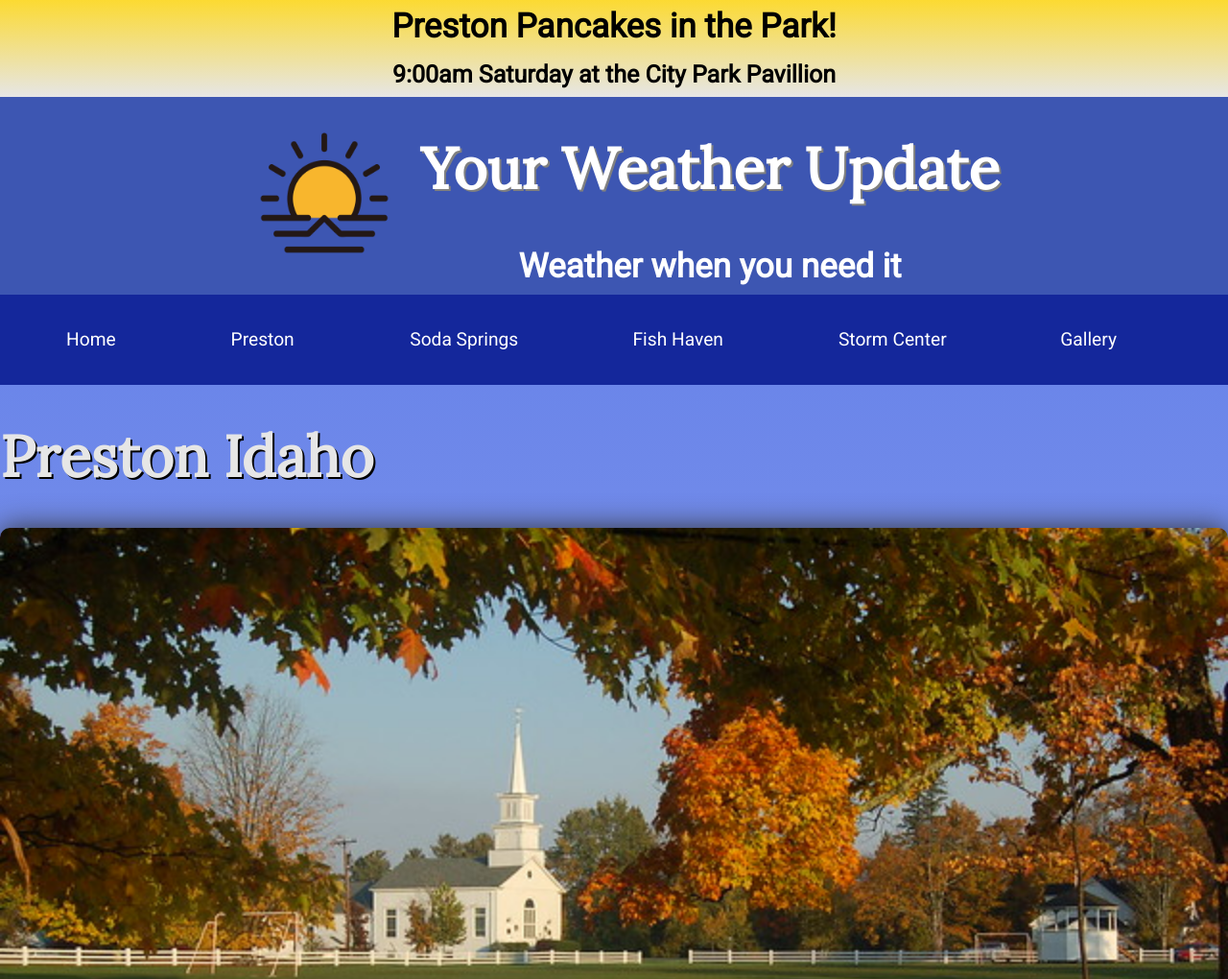
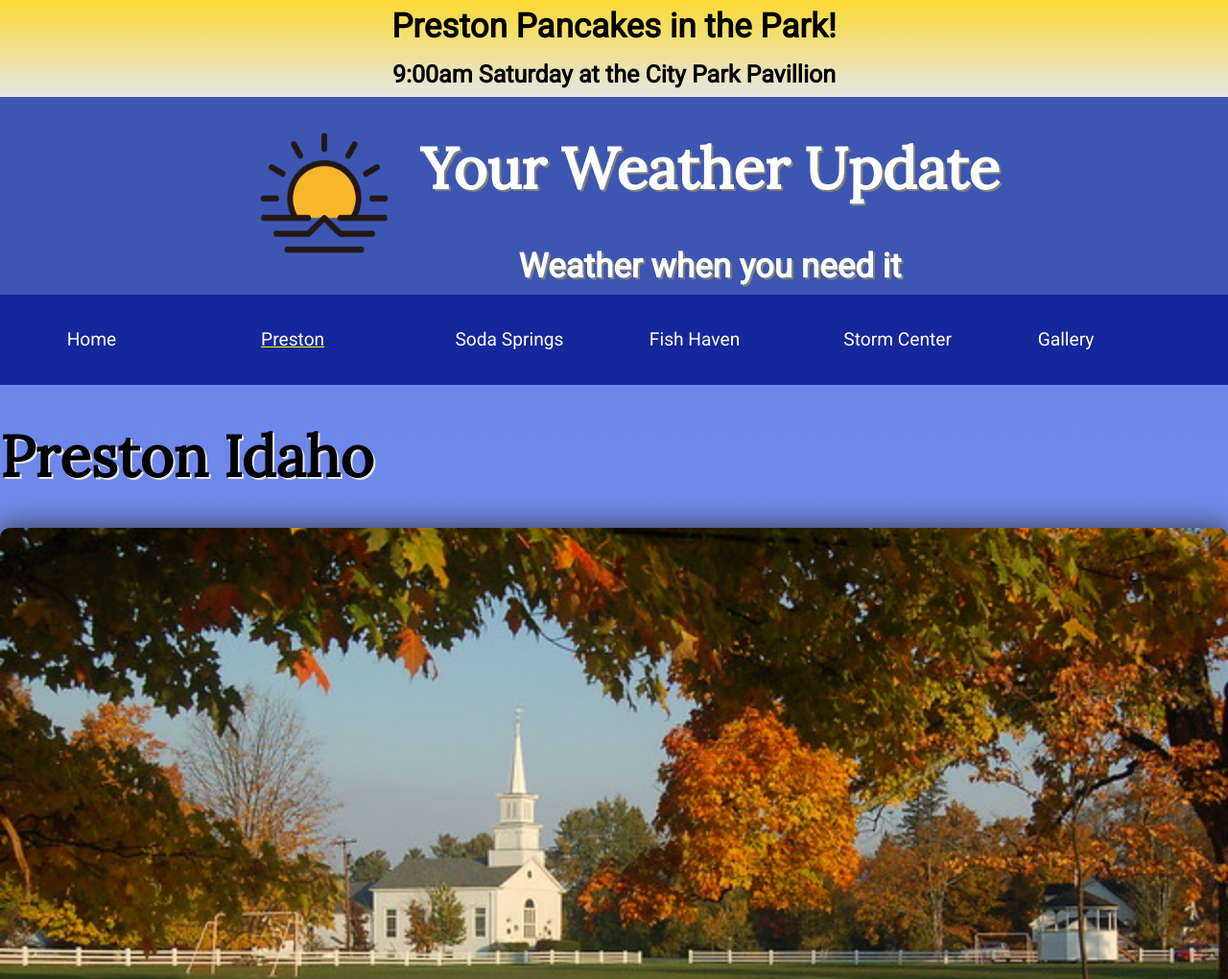
Before and after one commit to CodyMeredith/codymeredith.github.io, a plain HTML site: page weather/preston.html in a window 1280 px wide. Shown: the top 1020 px of the page at 96% size. Drawn offline with Linux system fonts and the light colour scheme; files whose address does not match are found by name.

Commit message:
Updated the .active class

```diff
--- a/weather/css/large.css
+++ b/weather/css/large.css
@@ -31,13 +31,10 @@
 
     nav ul li {
         display: flex;
-        flex: 1 1 auto;
+        flex: 1 1;
     }
 
-    nav ul li a:active {
-        color: yellow;
-        text-decoration: underline;
-    }
+
 
     header img {
         width: 200px;
--- a/weather/css/small.css
+++ b/weather/css/small.css
@@ -11,14 +11,14 @@
     }
 
     main h1 {
-        color: #e6e6e6;
-        text-shadow: 2px 2px rgb(0, 0, 0);
+        color: #000000;
+        text-shadow: 2px 2px #e6e6e6;
     }
 
     h1 {
         font-family: 'Lora', serif;
         font-size: 30px;
-        text-shadow: 2px 2px rgb(0, 0, 0);
+        text-shadow: 2px 2px gray;
     }
 
     h2 {
@@ -26,6 +26,10 @@
         text-align: center;
         margin: 0;
         padding: .5rem 0;
+    }
+
+    header h2 {
+        text-shadow: 2px 2px gray;
     }
 
     h3 {
@@ -81,7 +85,6 @@
         background-color: #3D56B2;
         text-align: center;
         color: white;
-
     }
 
     nav {
@@ -119,6 +122,11 @@
         background-color: #E6E6E6;
         color: #14279B;
         transition: 0.5s;
+    }
+
+    .active {
+        color: yellow;
+        text-decoration: underline;
     }
 
     footer a {
--- a/weather/js/scripts.js
+++ b/weather/js/scripts.js
@@ -26,3 +26,13 @@ function showBanner() {
         document.getElementById("pancakeBanner").style.display = "none"
     }
 }
+
+var header = document.getElementById("nav");
+var btns = header.getElementsByClassName("navList");
+for (var i = 0; i < btns.length; i++) {
+  btns[i].addEventListener("click", function() {
+  var current = document.getElementsByClassName("active");
+  current[0].className = current[0].className.replace(" active", "");
+  this.className += " active";
+  });
+}
--- a/weather/preston.html
+++ b/weather/preston.html
@@ -27,15 +27,15 @@
             <h2 class="headings">Weather when you need it</h2>
         </div>
     </header>
-    <nav class="clearfix">
+    <nav id="nav">
         <button onclick="toggleMenu()">&#9776; Menu</button>
         <ul id="primaryNav" class="hide">
-            <li><a href="#">Home</a></li>
-            <li><a href="preston.html">Preston</a></li>
-            <li><a href="#">Soda Springs</a></li>
-            <li><a href="#">Fish Haven</a></li>
-            <li><a href="#">Storm Center</a></li>
-            <li><a href="#">Gallery</a></li>
+            <li class="navList"><a href="preston.html">Home</a></li>
+            <li class="navList active"><a href="preston.html">Preston</a></li>
+            <li class="navList"><a href="#">Soda Springs</a></li>
+            <li class="navList"><a href="#">Fish Haven</a></li>
+            <li class="navList"><a href="#">Storm Center</a></li>
+            <li class="navList"><a href="#">Gallery</a></li>
         </ul>
     </nav>
     <main>
```
